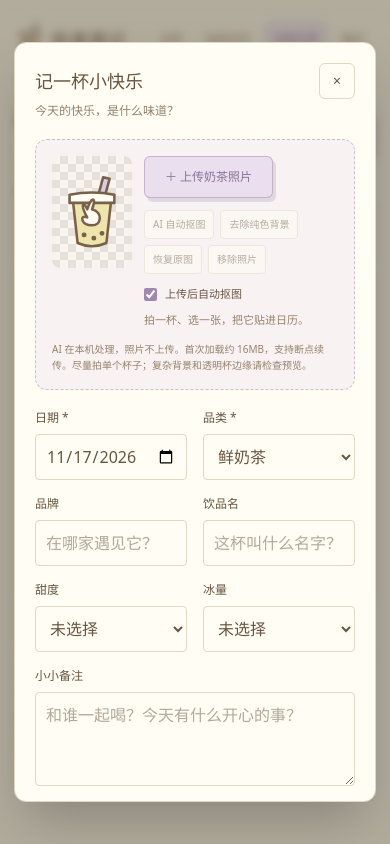
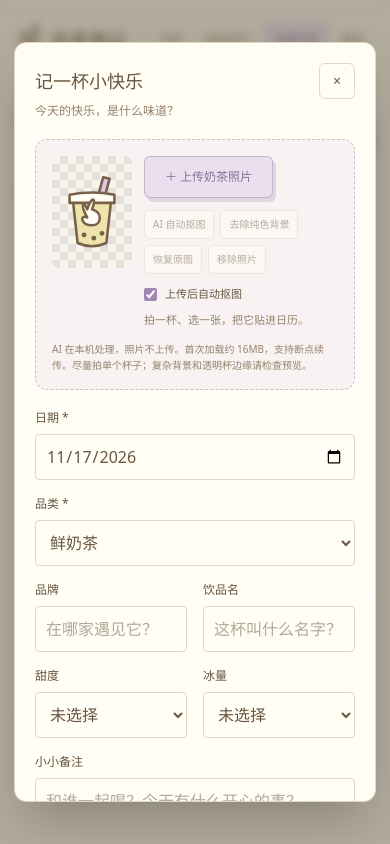
Before and after one commit to aaaa0718/Miketea-recording, a React (Vite) app: page /#/records in a window 390 px wide. Both pictures are taken after a click on the button "＋ 再记一杯小快乐". Built offline with nearby package versions, Linux system fonts and the light colour scheme.

Commit message:
Fix mobile date field overlap in record editor

```diff
--- a/src/components/RecordEditor.jsx
+++ b/src/components/RecordEditor.jsx
@@ -32,8 +32,8 @@ export default function RecordEditor({ record, date }) {
       <p className="mb-5 mt-1 text-xs text-muted">今天的快乐，是什么味道？</p>
       <PhotoEditor photo={form.photo} onChange={value => change('photo', value)} onBusy={setBusy} />
       <div className="mt-5 grid grid-cols-2 gap-4">
-        <label className="field">日期 *<input name="date" type="date" required value={form.date} onChange={event => change('date', event.target.value)} /></label>
-        <label className="field">品类 *<select name="category" value={custom ? '__custom' : form.category} onChange={event => { setCustom(event.target.value === '__custom'); if (event.target.value !== '__custom') change('category', event.target.value); }}>{categories.map(c => <option key={c}>{c}</option>)}<option value="__custom">＋ 自定义品类</option></select></label>
+        <label className="field col-span-2 sm:col-span-1">日期 *<input name="date" type="date" required value={form.date} onChange={event => change('date', event.target.value)} /></label>
+        <label className="field col-span-2 sm:col-span-1">品类 *<select name="category" value={custom ? '__custom' : form.category} onChange={event => { setCustom(event.target.value === '__custom'); if (event.target.value !== '__custom') change('category', event.target.value); }}>{categories.map(c => <option key={c}>{c}</option>)}<option value="__custom">＋ 自定义品类</option></select></label>
         {custom && <label className="field col-span-2">自定义品类 *<input autoFocus required maxLength={20} value={customCategory} onChange={event => setCustomCategory(event.target.value)} placeholder="例如：酸奶饮品" /></label>}
         <label className="field">品牌<input name="brand" maxLength={40} value={form.brand} onChange={event => change('brand', event.target.value)} placeholder="在哪家遇见它？" /></label>
         <label className="field">饮品名<input name="name" maxLength={60} value={form.name} onChange={event => change('name', event.target.value)} placeholder="这杯叫什么名字？" /></label>
--- a/src/styles.css
+++ b/src/styles.css
@@ -36,6 +36,8 @@
   .month-day { @apply relative grid aspect-[.78] min-w-0 place-items-center rounded-lg border p-1 transition-colors hover:bg-paper sm:aspect-square sm:rounded-xl; }
   .field { @apply flex min-w-0 flex-col gap-2 text-xs; }
   .field input, .field select, .field textarea { @apply w-full rounded border border-line bg-paper p-2.5 text-base text-ink sm:text-sm; }
+  .field input[type="date"] { appearance: none; -webkit-appearance: none; display: block; box-sizing: border-box; min-width: 0; max-width: 100%; }
+  .field input[type="date"]::-webkit-date-and-time-value { text-align: left; min-height: 1.5em; }
   .record-dialog { @apply fixed inset-0 m-auto max-h-[90dvh] w-[calc(100%_-_28px)] max-w-[540px] overflow-y-auto rounded-xl border border-line bg-paper p-5 text-ink shadow-2xl sm:p-7; }
   .record-dialog::backdrop { background: #45372c66; backdrop-filter: blur(4px); }
 }
```
